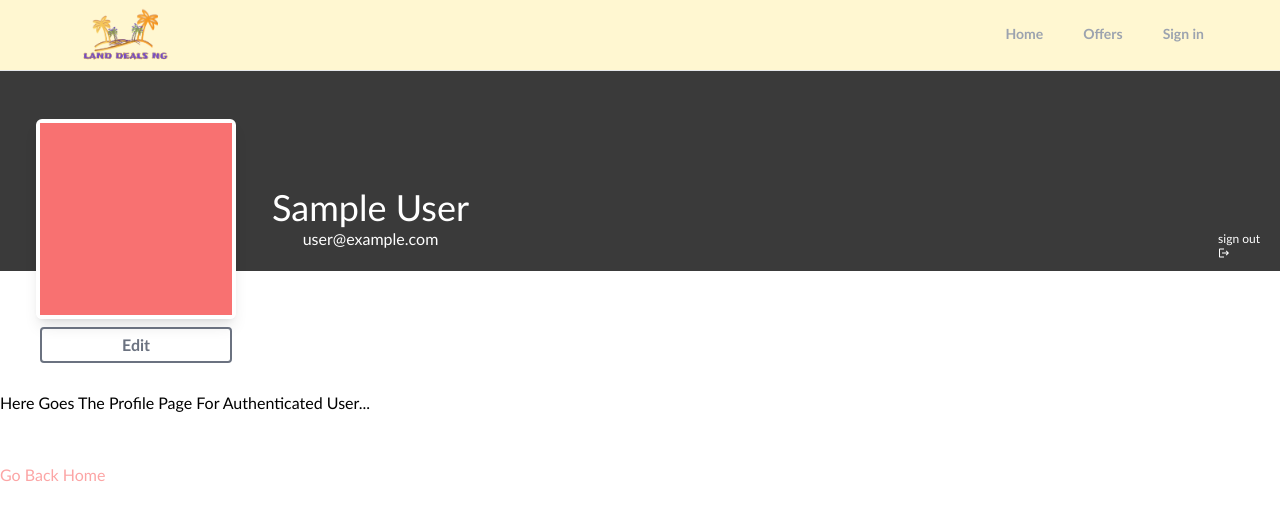
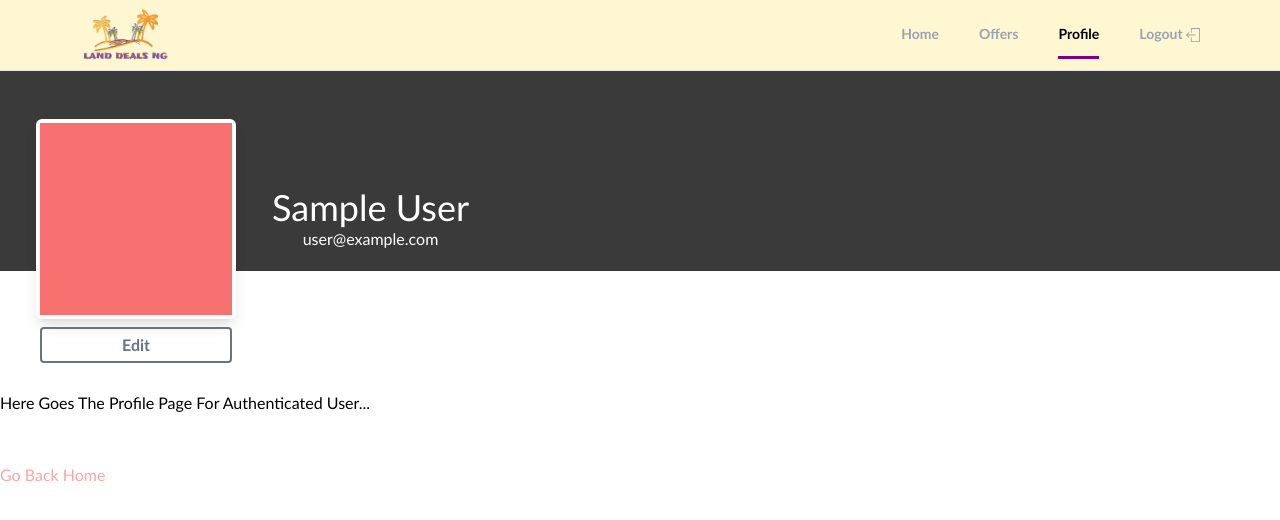
Before and after one commit to yakubu-josiah/Estate-Agent, a React (Create React App) app: page /profile in a window 1280 px wide. Shown: the top 520 px of the page. Built offline with nearby package versions, Linux system fonts and the light colour scheme; no server answers; sample sign-in values are in the browser's storage.

Commit message:
Making the header comp dynamic when authenticated

```diff
--- a/src/components/Header.jsx
+++ b/src/components/Header.jsx
@@ -1,6 +1,9 @@
+import { getAuth, signOut } from "firebase/auth";
 import React from "react";
 import { useState, useEffect } from "react";
 import { useLocation, useNavigate } from "react-router-dom";
+import { useAuthStatus } from "../hooks/useAuthStatus";
+import { SlLogout } from "react-icons/sl";
 
 export default function Header() {
   const location = useLocation();
@@ -11,9 +14,21 @@ export default function Header() {
     }
   }
 
+  const auth = getAuth();
+  const { isLoggedIn } = useAuthStatus();
+
   const [showNavbar, setShowNavbar] = useState(true);
   const [isNavbarAtTop, setIsNavbarAtTop] = useState(true);
   const [prevScrollPos, setPrevScrollPos] = useState(window.scrollY);
+  const onSignOut = async () => {
+    try {
+      await signOut(auth);
+      console.log("user logged out");
+      nav("/");
+    } catch (error) {
+      console.log("Error occurred during logout:", error);
+    }
+  };
 
   const handleScroll = () => {
     const currentScrollPos = window.scrollY;
@@ -72,6 +87,28 @@ export default function Header() {
             >
               Offers
             </li>
+
+            {isLoggedIn ? (
+              <>
+                <li
+                  className={`py-3 text-sm font-semibold text-gray-400 border-b-[3px] border-b-transparent
+                            ${checkRoute("/profile") && "header-active"}`}
+                  onClick={() => {
+                    nav("/profile");
+                  }}
+                >
+                  Profile
+                </li>
+
+                <li
+                  className={`py-3 text-sm font-semibold text-gray-400 border-b-[3px] border-b-transparent
+                          ${checkRoute("/auth/sign-in") && "header-active"}`}
+                  onClick={onSignOut}
+                >
+                  Logout <SlLogout className="mr-1 text-md inline" />
+                </li>
+              </>
+            ) : (
               <li
                 className={`py-3 text-sm font-semibold text-gray-400 border-b-[3px] border-b-transparent
                         ${checkRoute("/auth/sign-in") && "header-active"}`}
@@ -81,6 +118,7 @@ export default function Header() {
               >
                 Sign in
               </li>
+            )}
           </ul>
         </div>
       </header>
--- a/src/hooks/useAuthStatus.jsx
+++ b/src/hooks/useAuthStatus.jsx
@@ -13,8 +13,10 @@ export function useAuthStatus() {
         console.log("User is logged in:", user);
         setUser(user);
         setIsLoggedIn(true);
+      } else {
+        console.log("User is not logged in");
+        setIsLoggedIn(false);
       }
-      console.log("User is not logged in");
       setIsLoading(false);
     });
     return () => unsubscribe();
--- a/src/pages/Profile.jsx
+++ b/src/pages/Profile.jsx
@@ -1,11 +1,9 @@
 import React, { useEffect, useState } from "react";
-import { MdLogout } from "react-icons/md";
-import { Link, useNavigate } from "react-router-dom";
+import { Link } from "react-router-dom";
 import { useAuthStatus } from "../hooks/useAuthStatus";
-import { getAuth, signOut, updateProfile } from "firebase/auth";
+import { getAuth, updateProfile } from "firebase/auth";
 
 export default function Profile() {
-  const nav = useNavigate();
   const auth = getAuth();
   const [editMode, setEditMode] = useState(true);
 
@@ -44,16 +42,6 @@ export default function Profile() {
     }
   };
 
-  const onSignOut = async () => {
-    try {
-      await signOut(auth);
-      console.log("user logged out");
-      nav("/");
-    } catch (error) {
-      console.log("Error occurred during logout:", error);
-    }
-  };
-
   useEffect(() => {
     setFormData((prevState) => ({
       ...prevState,
@@ -65,14 +53,6 @@ export default function Profile() {
       <div className="">
         <div className="imgCont h-[200px] w-full">
           <div className="relative">
-            <span
-              className="absolute sm:right-5 right-1 sm:top-40 top-5 text-xs text-white hover:cursor-pointer hover:bg-red-500"
-              onClick={onSignOut}
-            >
-              {" "}
-              sign out
-              <MdLogout />{" "}
-            </span>
             <div className="image ml-9 mt-12 flex ">
               <div
                 id="img"
```
Lines whose indentation alone changed are shown as unchanged.
